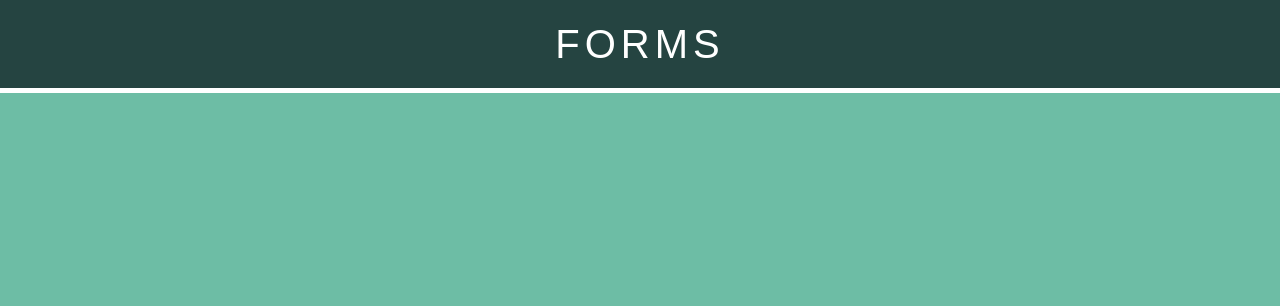
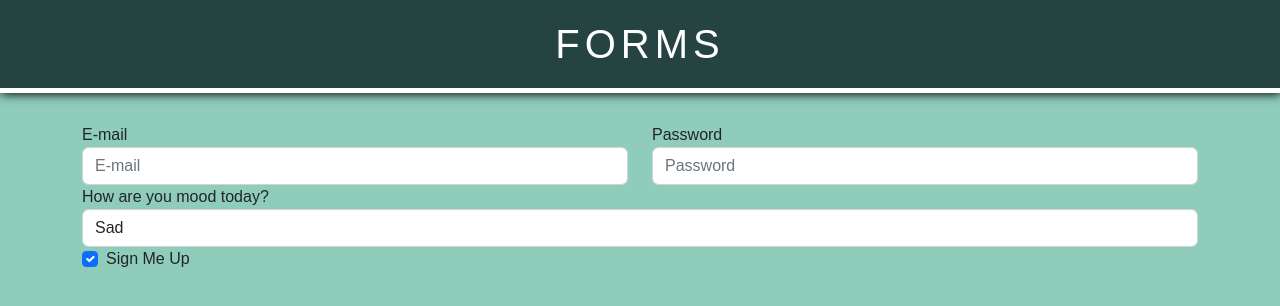
Before and after one commit to mariacarolinaboabaid/web-developer-bootcamp, a plain HTML site: page Section 12/ex007.html in a window 1280 px wide. Drawn offline with nearby package versions, Linux system fonts and the light colour scheme.

Commit message:
Update Section 12

```diff
--- a/Section 12/ex007.html
+++ b/Section 12/ex007.html
@@ -1,6 +1,5 @@
 <!DOCTYPE html>
 <html lang="pt-br">
-
 <head>
     <meta charset="UTF-8">
     <meta http-equiv="X-UA-Compatible" content="IE=edge">
@@ -12,8 +11,7 @@
     <style>
         body {
             font-family: Arial, Helvetica, sans-serif;
-            background-color: #43aa8bc5;
-            color: white;
+            background-color: #43aa8b97;
         }
 
         h1 {
@@ -24,16 +22,50 @@
             width: 100vw;
             letter-spacing: 5px;
             border-bottom: 5px solid white;
+            box-shadow: 1px 1px 10px black;
+            color: white;
         }
     </style>
 </head>
-
 <body>
+    <!-- TITLE -->
     <h1>FORMS</h1>
-
-
-
-
+    <!-- CONTAINER -->
+    <div class="container">
+        <!-- FORM -->
+        <form action="#nowhere">
+            <!-- 1 ROW -->
+            <div class="row">
+                <!-- 1 COL = E-MAIL -->
+                <div class="form-group col-md-6">
+                    <label for="email">E-mail</label>
+                    <input type="email" class="form-control" id="email" placeholder="E-mail">
+                </div>
+                <!-- 2 COL = PASSWORD -->
+                <div class="form-group col-md-6">
+                    <label for="password">Password</label>
+                    <input type="password" class="form-control" id="password" placeholder="Password">
+                </div>
+            </div>
+            <!-- MOOD -->
+            <div class="form-group">
+                <label for="mood">How are you mood today?</label>
+                <select class="form-control" name="mood" id="mood">
+                    <option value="sad">Sad</option>
+                    <option value="stressed">Stressed</option>
+                    <option value="happy">Happy</option>
+                    <option value="veryhappy">Very Happy</option>
+                </select>
+            </div>
+            <!-- CHECKBOX -->
+            <div class="form-check">
+                <input class="form-check-input" type="checkbox" value="" id="sign" checked>
+                <label class="form-check-label" for="sign">
+                    Sign Me Up
+                </label>
+            </div>
+        </form>
+    </div>
     <!-- BOOTSTRAP JAVASCRIPT -->
     <script src="https://cdn.jsdelivr.net/npm/@popperjs/core@2.11.5/dist/umd/popper.min.js"
         integrity="sha384-Xe+8cL9oJa6tN/veChSP7q+mnSPaj5Bcu9mPX5F5xIGE0DVittaqT5lorf0EI7Vk"
@@ -42,5 +74,4 @@
         integrity="sha384-ODmDIVzN+pFdexxHEHFBQH3/9/vQ9uori45z4JjnFsRydbmQbmL5t1tQ0culUzyK"
         crossorigin="anonymous"></script>
 </body>
-
 </html>
```
Also changed, not shown: Section 12/ex008.html (added, +62 -0 lines).
